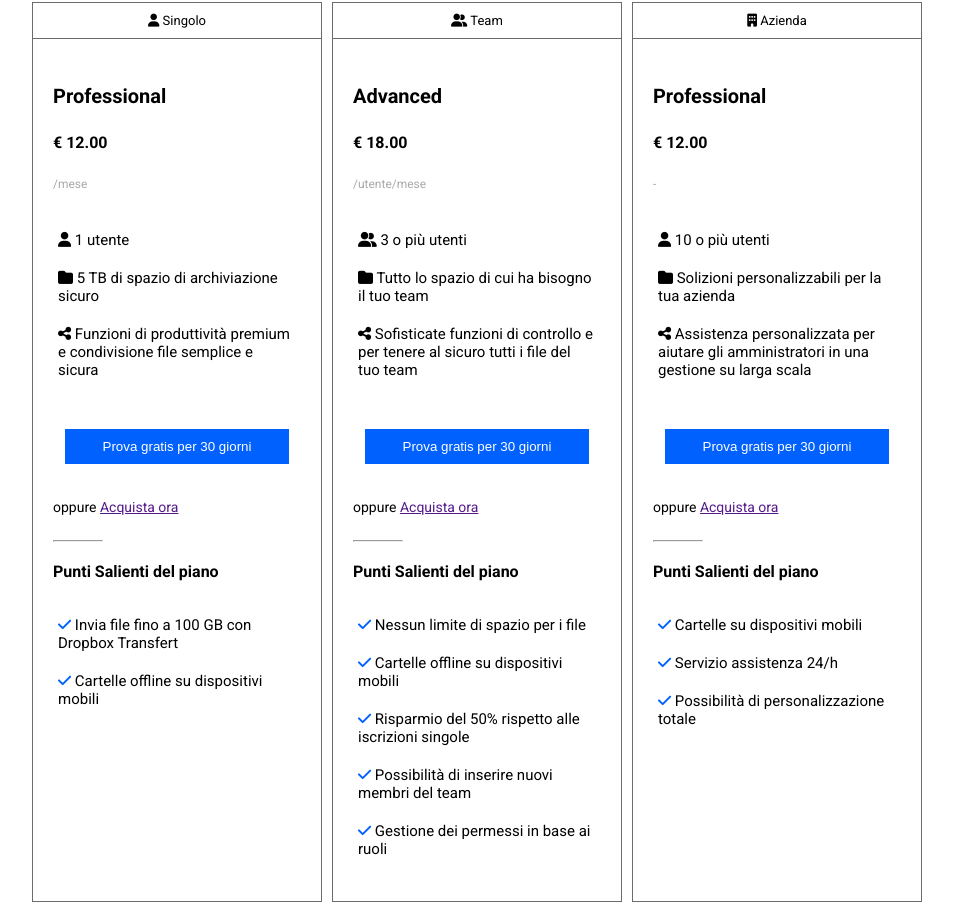
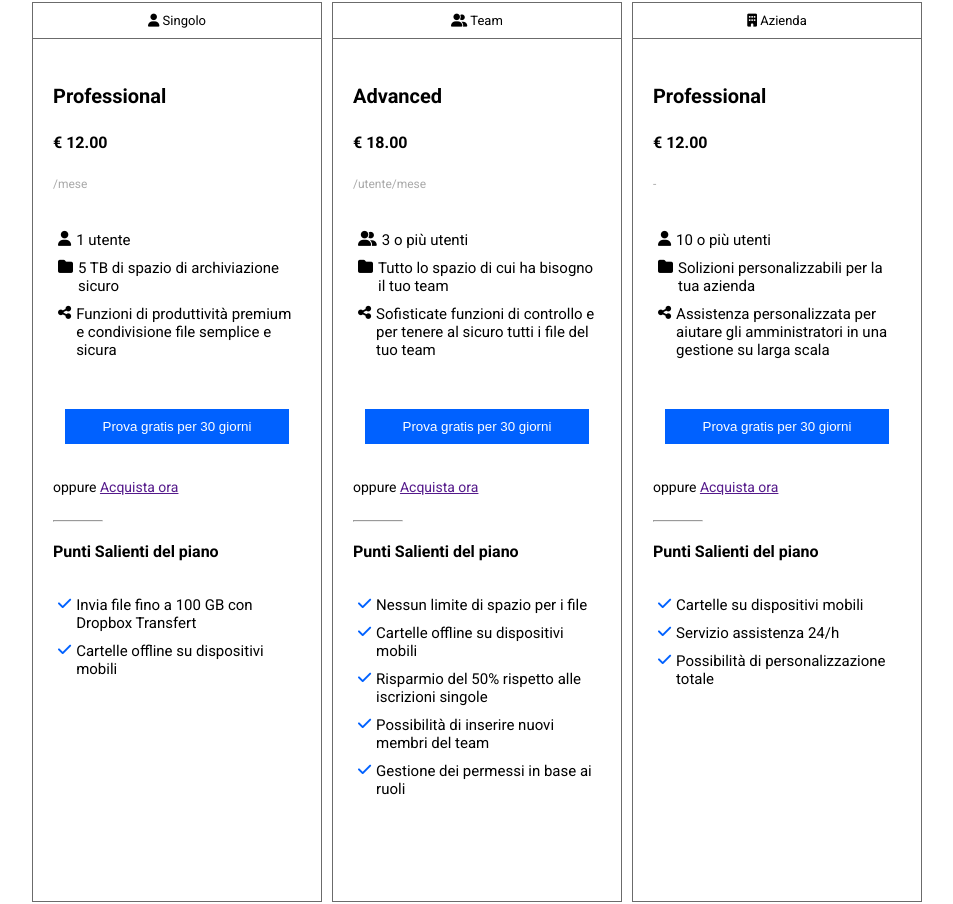
Before and after one commit to RobyLedda94/htmlcss-dropbox, a plain HTML site: page index.html in a window 1280 px wide. Shown: the part 758-1662 px from the top of the page, without its empty margins (163-1116 px from the left). Drawn offline with Linux system fonts and the light colour scheme.

Commit message:
[FIX] add flex list-item cars and margin

```diff
--- a/css/style.css
+++ b/css/style.css
@@ -272,6 +272,12 @@ header{
 
 .list.card li{
     margin: 10px 0;
+    display: flex;
+
+}
+
+.list.card li i{
+    margin-right: 5px;
 
 }
 
```
